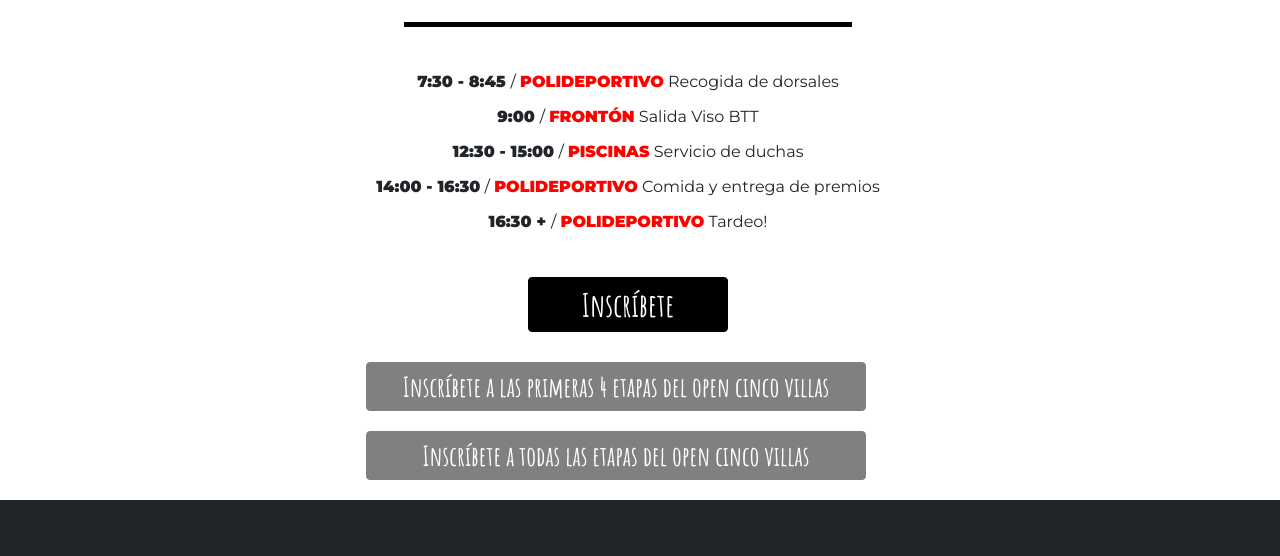
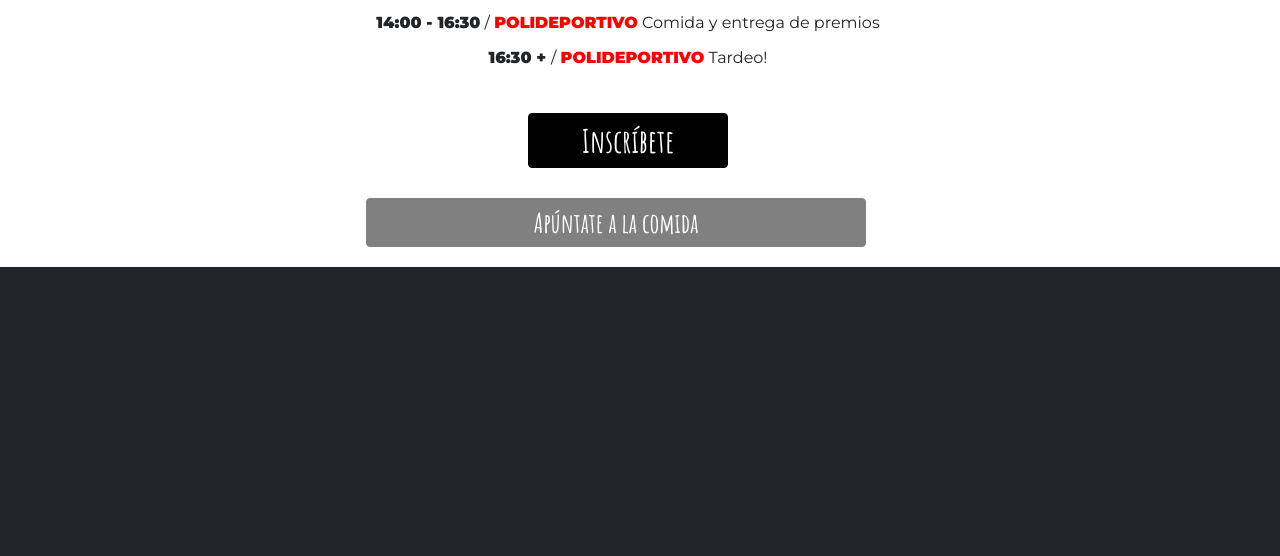
Before and after one commit to araupontones/el_viso, a website: page index.html in a window 1280 px wide. Shown: the part 822-1378 px from the top of the page. Drawn offline with nearby package versions, Linux system fonts and the light colour scheme; a script that the page names is missing.

Commit message:
boton comida

```diff
--- a/index.html
+++ b/index.html
@@ -120,7 +120,7 @@
 
 <!--
 
--->
+
       <div class="row text-center">
 
         <a class="btn btn-dark boton-equipacion" href="https://creatorapp.zohopublic.com/araupontones/cc-uncastillo/form-perma/Pedidos/yBxrwGsBCUJ4yfuwSGnAr0DDx5TwtBkp8jv671B6p4gACCnMS1mxqanANb7FRaKBSj9HQQDRafPSwxya9uUeaf3F1BqXt5MtbSjM"
@@ -128,7 +128,7 @@
       </div>
 
   <hr>
-
+-->
 
 
 
@@ -177,17 +177,17 @@
 
       <div class="row text-center">
 
-        <a class="btn btn-dark boton-registro-open" href="https://sportmaniacs.com/es/services/inscription/iii-open-btt-comarca-cinco-villas-2024/6585473b-2148-42e2-8a89-4137ac1f009f"
-        target="_blank" role="button">Inscríbete a las primeras 4 etapas del open cinco villas</a>
+        <a class="btn btn-dark boton-registro-open" href="https://creatorapp.zohopublic.com/araupontones/cc-uncastillo/form-perma/Comida/rzJr8dJ37SyuDzhpDQWuH2KVRqVKjQUGTZr7RPR2CtjNqP0EhKySZZ8ZvjY088QMeSjKgXeBn23Nwsf6bb2BSv9OqE9KzuwZAXZz"
+        target="_blank" role="button">Apúntate a la comida</a>
       </div>
 
-
+<!--
 <div class="row text-center">
 
   <a class="btn btn-dark boton-registro-open" href="https://sportmaniacs.com/es/services/inscription/iii-open-btt-comarca-cinco-villas-2024/65855c00-2c64-4316-a851-48d2ac1f009f"
   target="_blank" role="button">Inscríbete a todas las etapas del open cinco villas</a>
 </div>
-
+-->
 
 
 
```
